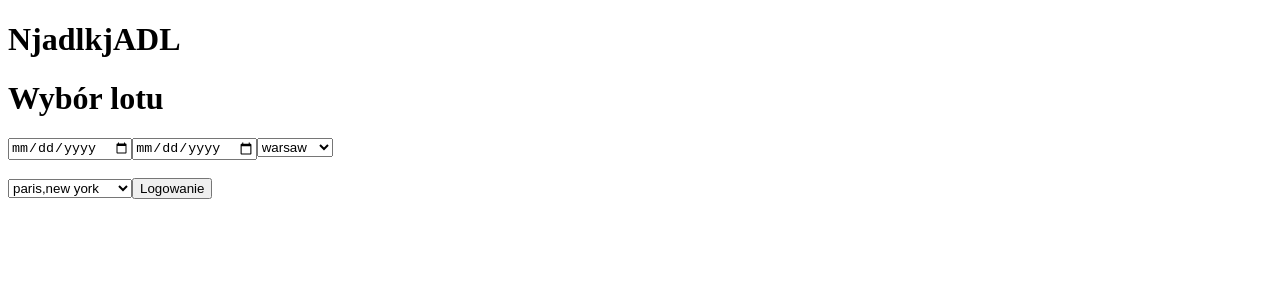
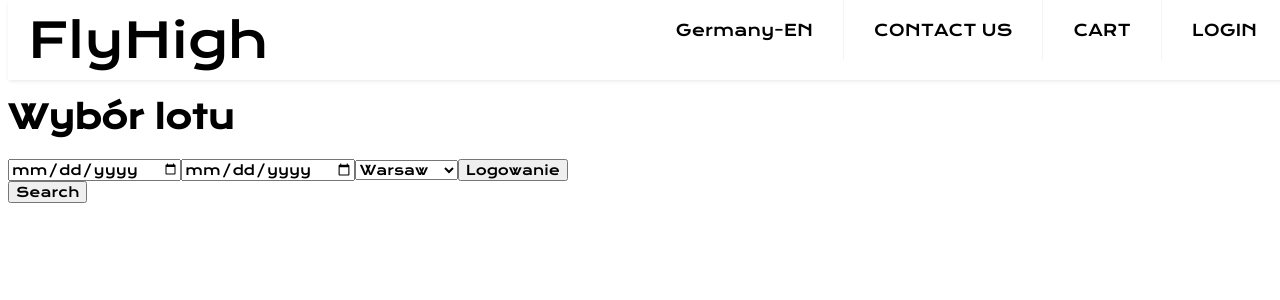
Before and after one commit to VictoriaBlat/AirlabApp, an Angular app: page /flight in a window 1280 px wide. Shown: the top 300 px of the page. Built offline with nearby package versions, Linux system fonts and the light colour scheme.

Commit message:
working on services

```diff
--- a/src/app/app.component.css
+++ b/src/app/app.component.css
@@ -0,0 +1,150 @@
+/* navbar styling start-------------------------------->*/
+
+body {
+  margin: 0;
+  background-color: #f4f4f4;
+}
+* {
+  font-family: "Krona One", sans-serif;
+}
+
+a {
+  color: #000;
+}
+
+/* header */
+
+nav {
+  /* margin-bottom: 50px; */
+  height: calc(3em + 20px);
+}
+
+.header {
+  top: 0;
+  background-color: #fff;
+  box-shadow: 1px 1px 4px 0 rgba(0, 0, 0, 0.1);
+  position: fixed;
+  width: 100%;
+  z-index: 3;
+}
+
+.header ul {
+  margin: 0;
+  padding: 0;
+  list-style: none;
+  overflow: hidden;
+  background-color: #fff;
+}
+
+.header li a {
+  display: block;
+  padding: 20px 20px;
+  border-right: 1px solid #f4f4f4;
+  text-decoration: none;
+}
+
+.header li a:hover,
+.header .menu-btn:hover {
+  background-color: #f4f4f4;
+}
+
+.header .logo {
+  display: block;
+  float: left;
+  font-size: 3em;
+  padding: 10px 20px;
+  text-decoration: none;
+}
+
+/* menu */
+
+.header .menu {
+  clear: both;
+  max-height: 0;
+  transition: max-height 0.2s ease-out;
+}
+
+/* menu icon */
+
+.header .menu-icon {
+  cursor: pointer;
+  display: inline-block;
+  float: right;
+  padding: 28px 20px;
+  position: relative;
+  user-select: none;
+}
+
+.header .menu-icon .navicon {
+  background: #333;
+  display: block;
+  height: 2px;
+  position: relative;
+  transition: background 0.2s ease-out;
+  width: 18px;
+}
+
+.header .menu-icon .navicon:before,
+.header .menu-icon .navicon:after {
+  background: #333;
+  content: "";
+  display: block;
+  height: 100%;
+  position: absolute;
+  transition: all 0.2s ease-out;
+  width: 100%;
+}
+
+.header .menu-icon .navicon:before {
+  top: 5px;
+}
+
+.header .menu-icon .navicon:after {
+  top: -5px;
+}
+
+/* menu btn */
+
+.header .menu-btn {
+  display: none;
+}
+
+.header .menu-btn:checked ~ .menu {
+  max-height: 240px;
+}
+
+.header .menu-btn:checked ~ .menu-icon .navicon {
+  background: transparent;
+}
+
+.header .menu-btn:checked ~ .menu-icon .navicon:before {
+  transform: rotate(-45deg);
+}
+
+.header .menu-btn:checked ~ .menu-icon .navicon:after {
+  transform: rotate(45deg);
+}
+
+.header .menu-btn:checked ~ .menu-icon:not(.steps) .navicon:before,
+.header .menu-btn:checked ~ .menu-icon:not(.steps) .navicon:after {
+  top: 0;
+}
+
+/* 48em = 768px */
+
+@media (min-width: 48em) {
+  .header li {
+    float: left;
+  }
+  .header li a {
+    padding: 20px 30px;
+  }
+  .header .menu {
+    clear: none;
+    float: right;
+    max-height: none;
+  }
+  .header .menu-icon {
+    display: none;
+  }
+}
--- a/src/app/app.component.html
+++ b/src/app/app.component.html
@@ -1,3 +1,18 @@
-<H1>NjadlkjADL </H1>
+<nav>
+  <header class="header">
+    <a class="logo" href="/">FlyHigh</a
+    ><input class="menu-btn" type="checkbox" id="menu-btn" /><label
+      class="menu-icon"
+      for="menu-btn"
+      ><span class="navicon"></span
+    ></label>
+    <ul class="menu">
+      <li><a href="#">Germany-EN</a></li>
+      <li><a href="#">CONTACT US</a></li>
+      <li><a href="#">CART</a></li>
+      <li><a href="#">LOGIN</a></li>
+    </ul>
+  </header>
+</nav>
 
 <router-outlet></router-outlet>
--- a/src/app/flight/flight.component.html
+++ b/src/app/flight/flight.component.html
@@ -2,27 +2,43 @@
 
 <div class="wrapper">
   <!-- //data wylotu -->
-  <input type="date" id="departureTime" min="{{ today }}" />
+  <input
+    type="date"
+    (change)="setTime($event)"
+    id="departureTime"
+    min="{{ today }}"
+  />
   <!-- data przylotu -->
-  <input type="date" id="arrivalTime" min="{{ today }}" />
+  <input
+    type="date"
+    id="arrivalTime"
+    min="{{ departureTime }}"
+    (change)="setTime($event)"
+  />
   <!-- " -->
   <!-- miejsce wylotu -->
   <!-- [(ngModel)]="choosenDeparture" -->
-  <select name="" id="" (change)="changeDeparture($event)">
+  <select
+    name=""
+    id=""
+    (change)="changeDeparture($event)"
+    value="Choose departure city"
+  >
     <option [value]="city.key" *ngFor="let city of opts">
       {{ city.key }}
     </option>
   </select>
-  <h3>{{ choosenDeparture }}</h3>
   <!-- miejsce przylotu -->
-  <select name="" id="">
-    <option [value]="city" *ngFor="let city of opts">
-      {{ city.value }}
-    </option>
-  </select>
-
+  <div *ngIf="arrivals">
+    <select name="" id="" value="Choose departure city">
+      <option [value]="city" *ngFor="let city of arrivals">
+        {{ city }}
+      </option>
+    </select>
+  </div>
   <!-- liczba pasażerów -->
   <a routerLink="/log"> <button (click)="saving()">Logowanie</button> </a>
 </div>
 <!-- <button (click)="counter()">Licznik</button> -->
+<button routerLink="/summary">Search</button>
 <router-outlet> </router-outlet>
--- a/src/app/flight/flight.component.ts
+++ b/src/app/flight/flight.component.ts
@@ -12,19 +12,25 @@ export class FlightComponent implements OnInit {
     new Date().getMonth() + 1
   }-${new Date().getDate()}`;
 
-  departure: string;
   ngOnInit() {
     console.log(this.today);
     console.log(typeof this.today);
   }
   public cities = ['Warszawa', 'Paryż', 'Nowy Jork'];
   public opts = [
-    { key: 'warsaw', value: ['paris,new york'] },
-    { key: 'paris', value: ['warsaw,new york'] },
-    { key: 'new york', value: ['warsaw, paris,'] },
+    { key: 'Warsaw', value: ['Paris', 'New York'] },
+    { key: 'Paris', value: ['Warsaw', 'New York'] },
+    { key: 'New York', value: ['Warsaw', 'Paris'] },
   ];
   public choosenDeparture;
   public arrivals;
+  departureTime;
+  arrivalTime;
+  setTime(event) {
+    this[event.target.id] = event.target.value;
+    console.log(event.target.id, event.target.value);
+  }
+  arrTime() {}
 
   changeDeparture(event) {
     this.choosenDeparture = event.target.value;
@@ -36,6 +42,7 @@ export class FlightComponent implements OnInit {
     }
 
     console.log('arrival ', this.arrivals);
+    console.log('depart', this.departureTime);
   }
   saving() {}
 
--- a/src/index.html
+++ b/src/index.html
@@ -1,11 +1,15 @@
-<!doctype html>
+<!DOCTYPE html>
 <html lang="en">
   <head>
-  <meta charset="utf-8">
+    <meta charset="utf-8" />
     <title>FlyHigh</title>
-  <base href="/">
-  <meta name="viewport" content="width=device-width, initial-scale=1">
-  <link rel="icon" type="image/x-icon" href="favicon.ico">
+    <base href="/" />
+    <meta name="viewport" content="width=device-width, initial-scale=1" />
+    <link rel="icon" type="image/x-icon" href="favicon.ico" />
+    <link
+      href="https://fonts.googleapis.com/css2?family=Krona+One&display=swap"
+      rel="stylesheet"
+    />
   </head>
   <body>
     <app-root></app-root>
--- a/src/styles.css
+++ b/src/styles.css
@@ -1 +1,4 @@
 /* You can add global styles to this file, and also import other style files */
+* {
+  font-family: "Krona One", sans-serif;
+}
```
Lines whose indentation alone changed are shown as unchanged.
